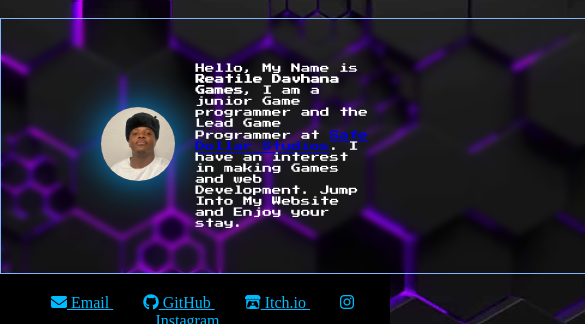
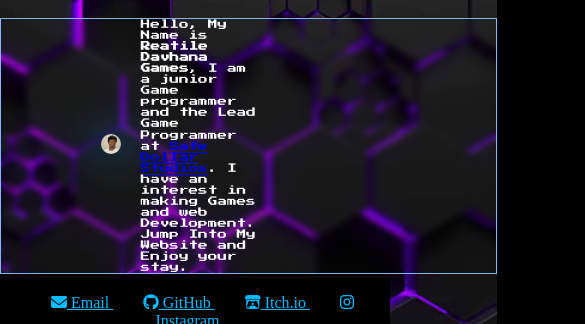
Before and after one commit to lxrdflame/DIGA3008A, a plain HTML site: page HomePage/HTML/HomePage.html in a window 390 px wide. Shown: the part 198-522 px from the top of the page, 585 px wide, since content can reach past the window. Drawn offline with Linux system fonts and the light colour scheme.

Commit message:
Introduction styling

```diff
--- a/HomePage/CSS/HomeStyles.css
+++ b/HomePage/CSS/HomeStyles.css
@@ -4,23 +4,11 @@
     border-radius: 50%;
 }
 
-
-
-.logos li {
-    list-style: none;
-    display: inline-block;
-    padding: 10px;
-
-}
-
-
-
 .About-me{
     align-items: center;
-    justify-content: space-between;
     border: 1px solid #84b5ff;
     display: flex;
-    height: 220px;
+    height: 280px;
     width: 100%;
     backdrop-filter: blur(3px);
     padding-left: 100px;
@@ -49,7 +37,7 @@
     }
 
     .About-me{
-        width: 100%;
+        width: 70.5%;
         height: 30%;
     }
 
--- a/HomePage/HTML/HomePage.html
+++ b/HomePage/HTML/HomePage.html
@@ -43,14 +43,14 @@
         </H1>
         <div class="About-me">
 
-            <aside>
+            <div>
                 <img src="../Images/A picture of Me.jpg" alt="A picture of me" class="profile">
+            </div>
+                <div class="intro">
+                        Hello, My Name is <b>Reatile Davhana Games</b>, I am a junior Game programmer and the Lead Game Programmer at <a href="https://www.instagram.com/safedollarstudios?utm_source=ig_web_button_share_sheet&igsh=ZDNlZDc0MzIxNw==">Safe Dollar Studios</a>.
+                        I have an interest in making Games and web Development. Jump Into My Website and Enjoy your stay.
+                </div>
 
-            </aside>
-                <p class="intro">
-                    Hello, My Name is <b>Reatile Davhana Games</b>, I am a junior Game programmer and the Lead Game Programmer at <a href="https://www.instagram.com/safedollarstudios?utm_source=ig_web_button_share_sheet&igsh=ZDNlZDc0MzIxNw==">Safe Dollar Studios</a>.
-                    I have an interest in making Games and web Development. Jump Into My Website and Enjoy your stay.
-                </p>
             </div>
 
 
```
